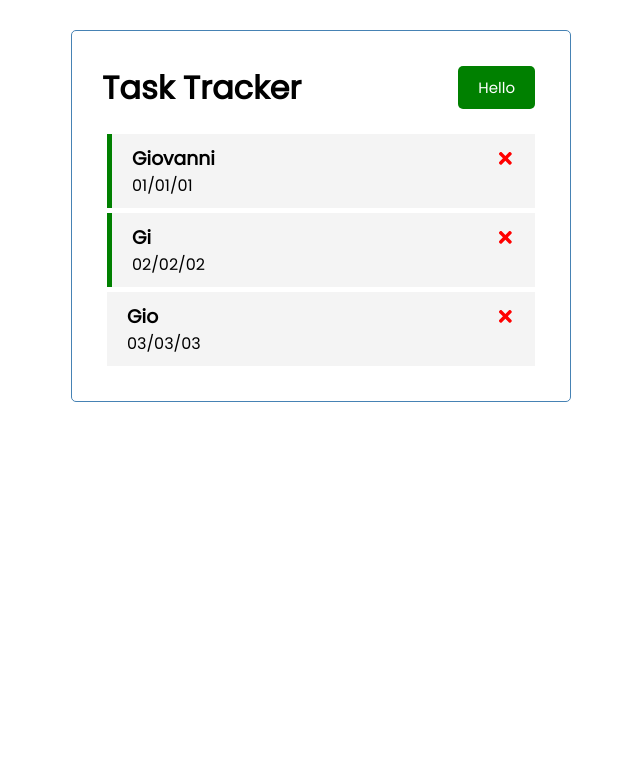
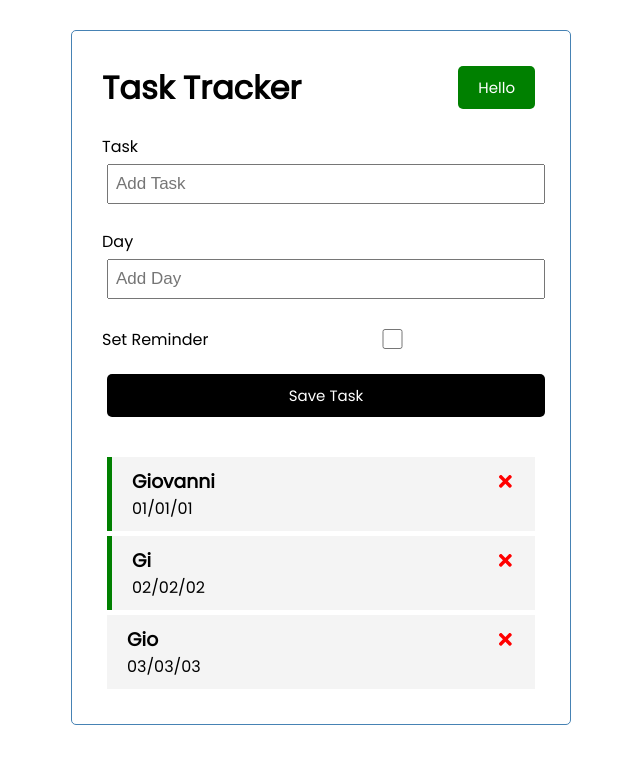
Before and after one commit to gbertao/React-Lab, a React (Create React App) app in the folder tracker-app/: page / in a window 1280 px wide. Shown: the top 764 px of the page, without its empty margins (319-959 px from the left). Built offline with nearby package versions, Linux system fonts and the light colour scheme.

Commit message:
Form to add task

```diff
--- a/tracker-app/src/App.js
+++ b/tracker-app/src/App.js
@@ -1,6 +1,7 @@
 import { useState } from 'react'
 import Header from './components/Header'
 import Tasks from './components/Tasks'
+import AddTask from './components/AddTask'
 
 function App() {
   const [tasks, setTasks] = useState([
@@ -41,6 +42,7 @@
   return (
     <div className="container">
       <Header />
+      <AddTask />
       {tasks.length > 0 ? (
         <Tasks tasks={tasks} onToggle={toggleReminder} onDelete={deleteTask}/>
       ) : (
--- /dev/null
+++ b/tracker-app/src/components/AddTask.js
@@ -0,0 +1,27 @@
+import { useState } from 'react'
+
+const AddTask = () => {
+  const [text, setText] = useState('')
+  const [day, setDay] = useState('')
+  const [reminder, setReminder] = useState(false)
+
+  return (
+    <form className='add-form'>
+      <div className='form-control'>
+        <label>Task</label>
+        <input type='text' placeholder='Add Task' value={text} onChange={(e) => setText(e.target.value)}/>
+      </div>
+      <div className='form-control'>
+        <label>Day</label>
+        <input type='text' placeholder='Add Day' value={day} onChange={(e) => setDay(e.target.value)}/>
+      </div>
+      <div className='form-control form-control-check'>
+        <label>Set Reminder</label>
+        <input type='checkbox' value={reminder} onChange={(e) => setReminder(e.currentTarget.checked)}/>
+      </div>
+      <input className='btn btn-block' type='submit' value='Save Task'/>
+    </form>
+  )
+}
+
+export default AddTask
```
